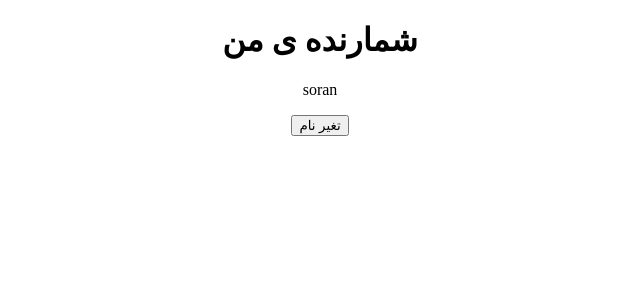
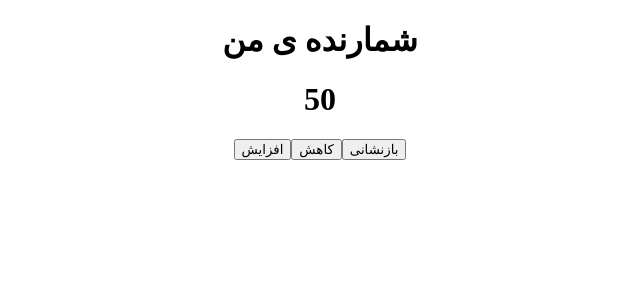
Before and after one commit to soranlotfi/React-project-start-up, a React (Create React App) app: page / in a window 1280 px wide. Shown: the top 300 px of the page, without its empty margins (320-960 px from the left). Built offline with nearby package versions, Linux system fonts and the light colour scheme.

Commit message:
propTypes

```diff
--- a/package.json
+++ b/package.json
@@ -6,6 +6,7 @@
     "@testing-library/jest-dom": "^5.16.5",
     "@testing-library/react": "^13.4.0",
     "@testing-library/user-event": "^13.5.0",
+    "prop-types": "^15.8.1",
     "react": "^18.2.0",
     "react-dom": "^18.2.0",
     "react-scripts": "5.0.1",
--- a/src/App.js
+++ b/src/App.js
@@ -1,6 +1,7 @@
 import{useState} from "react";
 import Counter from "./Components/Counter";
 import "./style/style.css"
+import PropTypes from "prop-types";
 const App =  ()=>{
     const [count ,setCount] = useState(50);
     const increaseCount = ()=>{
@@ -17,8 +18,15 @@ const App =  ()=>{
                 <header >
                     <h1>شمارنده ی من </h1>
                 </header>
-               <Counter/>
+               <Counter inc = {increaseCount} dec = {decreaseCount} res={resetCount} count = {count}/>
             </div>
         )
 }
+
+Counter.propTypes={
+    inc:PropTypes.func,
+    dec : PropTypes.func,
+    res : PropTypes.func,
+    count : PropTypes.number
+}
 export  default  App;
--- a/src/Components/Counter.jsx
+++ b/src/Components/Counter.jsx
@@ -1,25 +1,36 @@
-import {Component} from "react";
+// import {Component} from "react";
 
-class counter extends  Component {
-    changName=()=>{
-            this.setState({name:"sina"})
-    }
-    constructor() {
-        super();
-        this.state={
-            name:"soran"
-        }
-    }
+// class counter extends  Component {
+//     changName=()=>{
+//             this.setState({name:"sina"})
+//     }
+//     constructor() {
+//         super();
+//         this.state={
+//             name:"soran"
+//         }
+//     }
+//
+//
+//     render() {
+//         return(
+//             <div>
+//                 <p>{this.state.name}</p>
+//                 <button onClick={this.changName}> تغیر نام </button>
+//             </div>
+//         )
+//     }
+// }
 
-
-    render() {
-        return(
-            <div>
-                <p>{this.state.name}</p>
-                <button onClick={this.changName}> تغیر نام </button>
-            </div>
-        )
-    }
+const counter = ({inc,dec,res,count})=>{
+    return(
+        <div>
+            <h1>{count}</h1>
+            <button onClick={inc}>افزایش</button>
+            <button onClick={dec}>کاهش </button>
+            <button onClick={res}>بازنشانی </button>
+        </div>
+    )
 }
 
 export default  counter;
```
Also changed, not shown: 1 other file (tests, documents, lock files or other folders).
